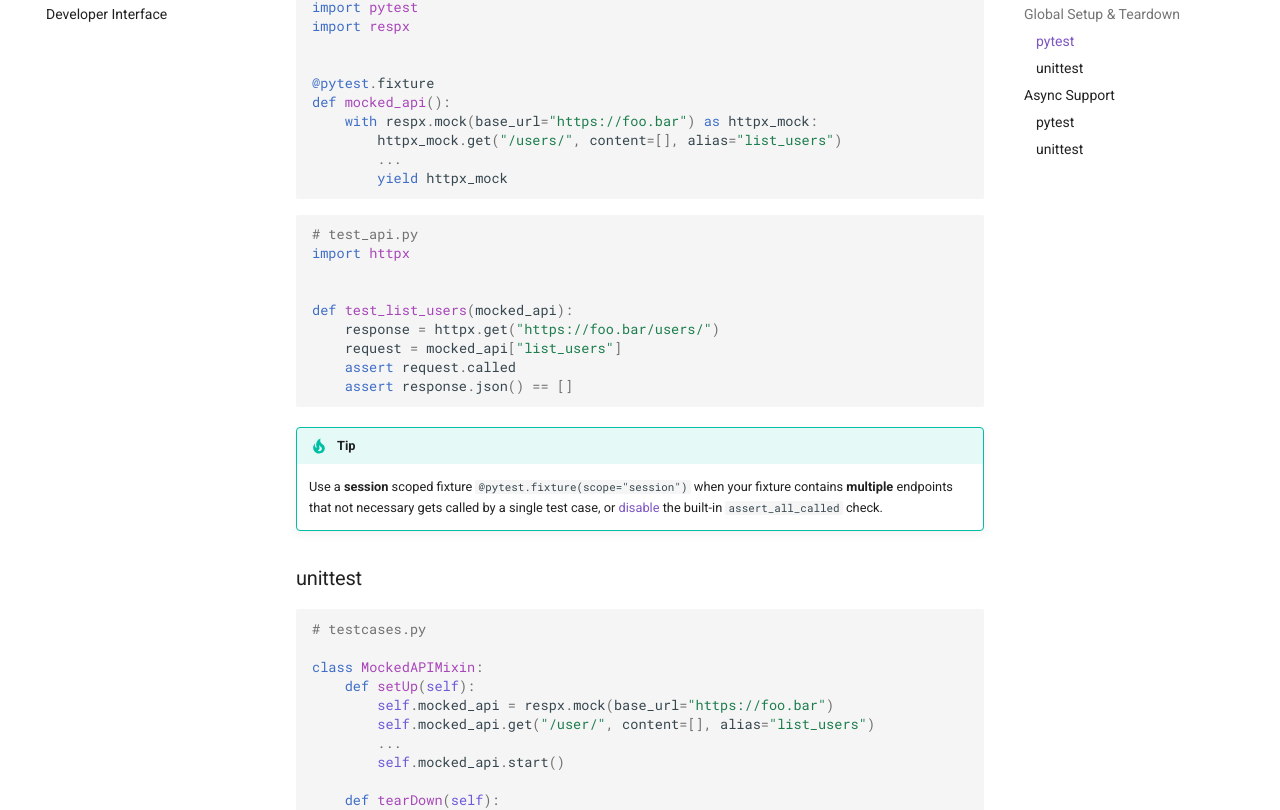
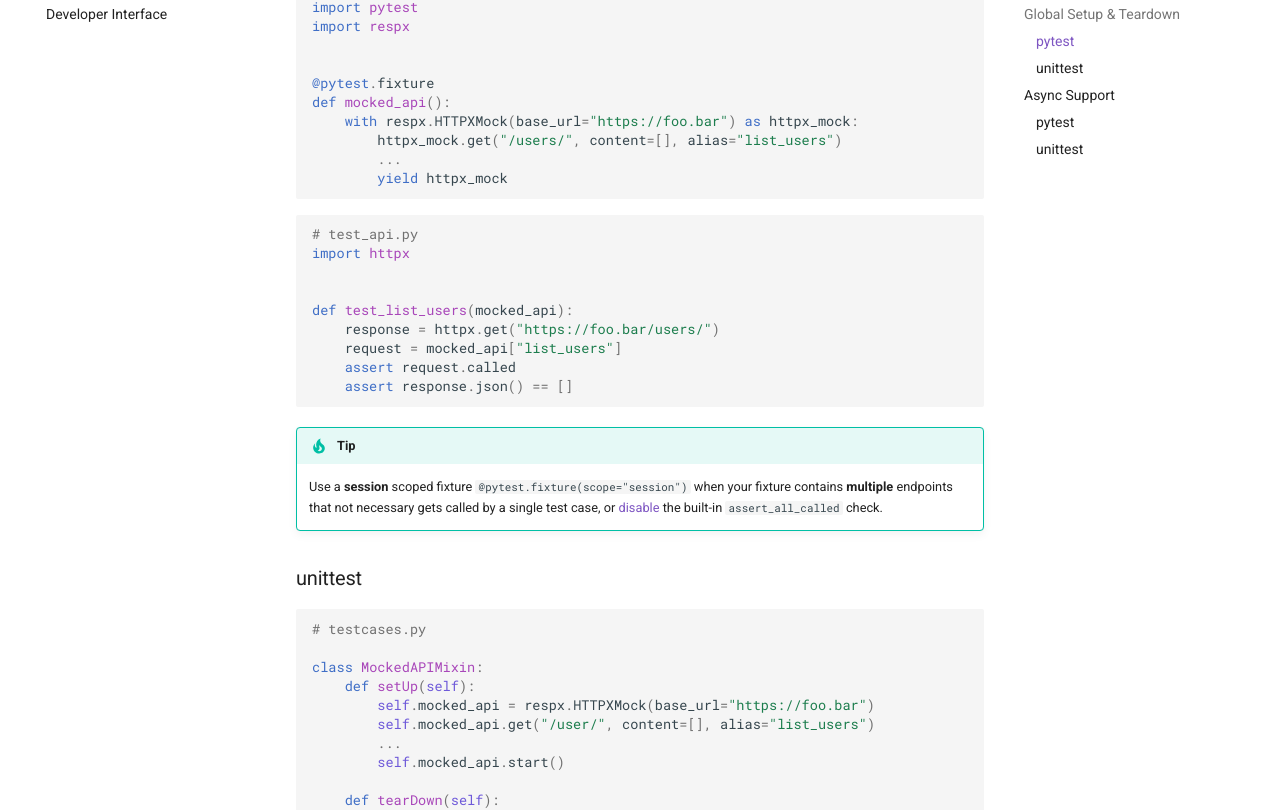
Before and after one commit to lundberg/respx, an MkDocs documentation site: the page built from docs/mocking.md, in a window 1280 px wide and 1400 px high, scrolled down 995 px. Shown: the part 148-958 px from the top of the window. Built offline with MkDocs 1.6.1 and Material for MkDocs 9.7.7, drawn with Linux system fonts in a browser that asks for light colours; comment, search, counter and statistics services are not loaded.

Commit message:
fix documentation usage of respx.mock with arguments

````diff
--- a/docs/mocking.md
+++ b/docs/mocking.md
@@ -53,7 +53,7 @@ import respx
 
 @pytest.fixture
 def mocked_api():
-    with respx.mock(base_url="https://foo.bar") as httpx_mock:
+    with respx.HTTPXMock(base_url="https://foo.bar") as httpx_mock:
         httpx_mock.get("/users/", content=[], alias="list_users")
         ...
         yield httpx_mock
@@ -84,7 +84,7 @@ def test_list_users(mocked_api):
 
 class MockedAPIMixin:
     def setUp(self):
-        self.mocked_api = respx.mock(base_url="https://foo.bar")
+        self.mocked_api = respx.HTTPXMock(base_url="https://foo.bar")
         self.mocked_api.get("/user/", content=[], alias="list_users")
         ...
         self.mocked_api.start()
@@ -153,7 +153,7 @@ from respx.fixtures import session_event_loop as event_loop  # noqa: F401
 
 @pytest.fixture(scope="session")
 async def mocked_api(event_loop):  # noqa: F811
-    async with respx.mock(base_url="https://foo.bar") as httpx_mock:
+    async with respx.HTTPXMock(base_url="https://foo.bar") as httpx_mock:
         ...
         yield httpx_mock
 ```
````
Also changed, not shown: docs/api.md (+3 -3 lines).
